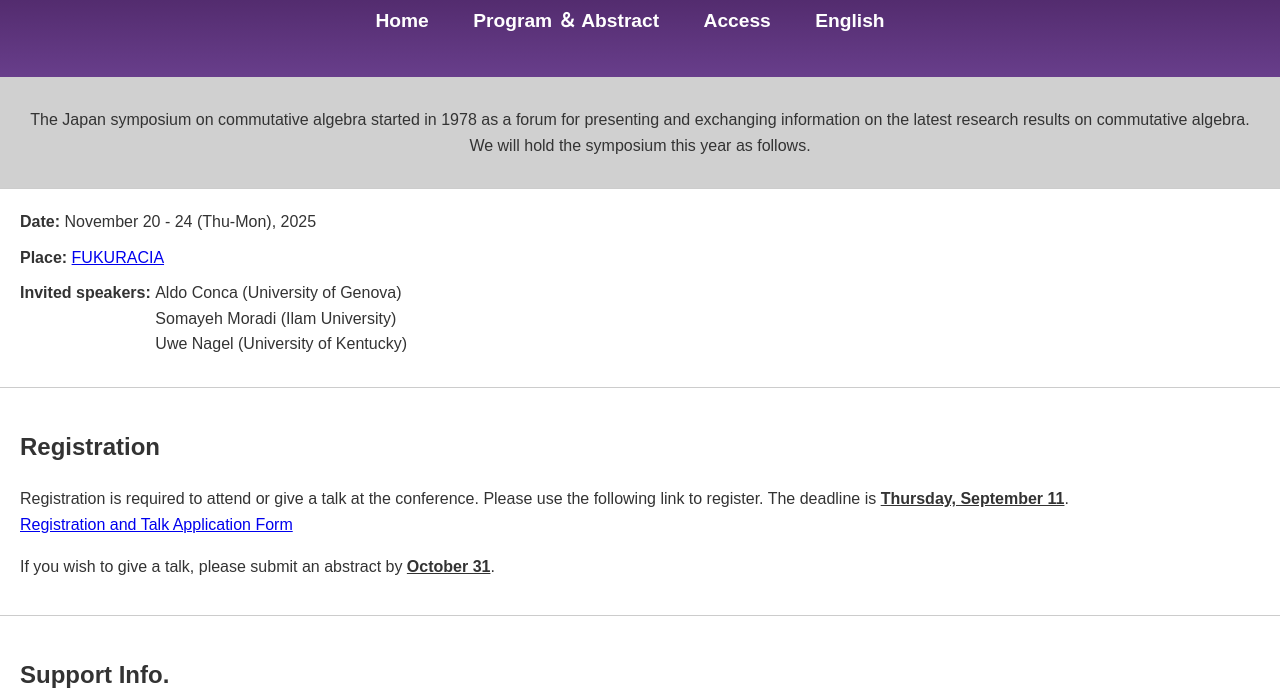
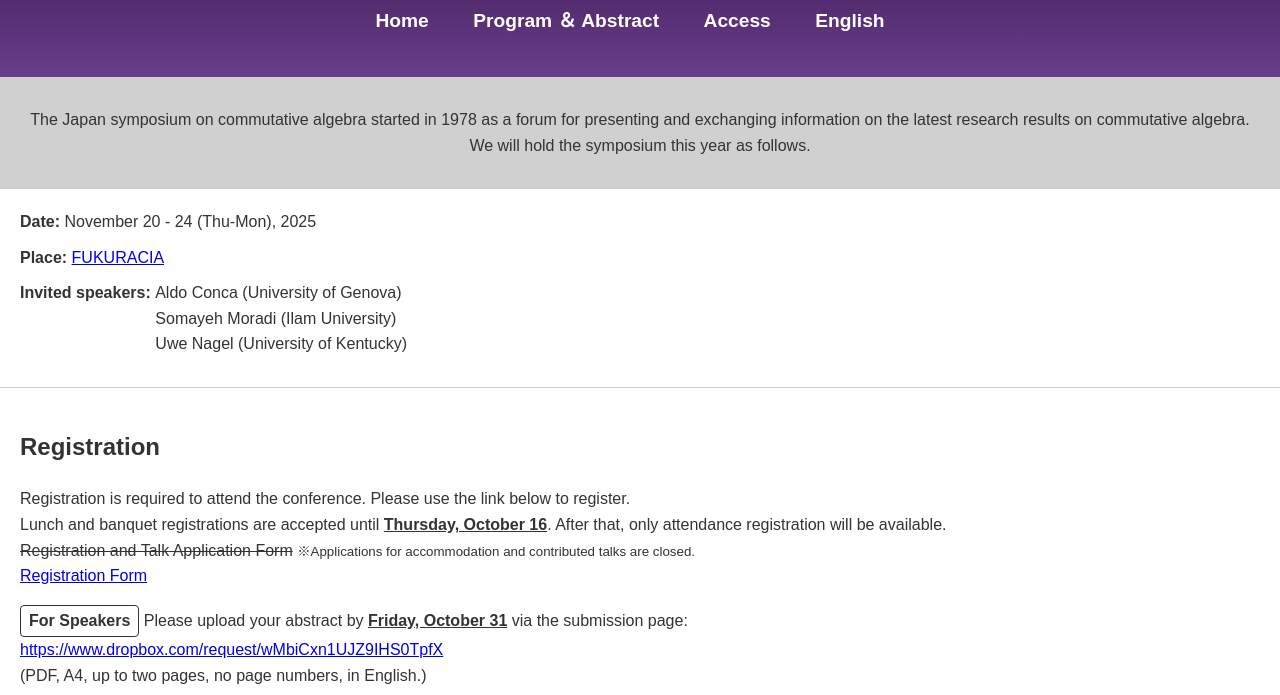
Before and after one commit to skumashiro/casymp46.github.io, a plain HTML site: page english.html in a window 1280 px wide. Shown: the part 105-800 px from the top of the page. Drawn offline with Linux system fonts and the light colour scheme.

Commit message:
Add files via upload

```diff
--- a/english.html
+++ b/english.html
@@ -44,19 +44,27 @@
 
     <!-- 参加申し込み -->
     <section class="application">
-        <h2>Registration</h2>
-            <!--
-        <p>
-        To be announced
-        </p>
-     -->
-     <p>Registration is required to attend or give a talk at the conference. Please use the following link to register. The deadline is <strong><u>Thursday, September 11</u></strong>.<br>
-        <a href="https://forms.gle/zYo2GCtLmJ4DN2VD7">Registration and Talk Application Form</a>
-        </p>
+  <h2>Registration</h2>
+  <p>
+    Registration is required to attend the conference. Please use the link below to register.<br>
+    Lunch and banquet registrations are accepted until <strong><u>Thursday, October 16</u></strong>. After that, only attendance registration will be available.<br>
+    <!-- The original deadline was <strong><u>Thursday, September 11</u></strong>. -->
+    <del>Registration and Talk Application Form</del> <small>※Applications for accommodation and contributed talks are closed.</small><br>
+    <a href="https://forms.gle/HhY39JUktTHgArwu6">Registration Form</a><br>
+  </p>
 
-        <p>
-            If you wish to give a talk, please submit an abstract by <strong><u>October 31</u></strong>.
-        </p>
+  <style>
+    .label-badge { display:inline-block; padding:0.15em 0.5em; border:1px solid #333; border-radius:4px; font-weight:700; }
+  </style>
+
+  <p>
+    <span class="label-badge">For Speakers</span>
+    Please upload your abstract by <strong><u>Friday, October 31</u></strong> via the submission page:<br>
+    <a href="https://www.dropbox.com/request/wMbiCxn1UJZ9IHS0TpfX">https://www.dropbox.com/request/wMbiCxn1UJZ9IHS0TpfX</a><br>
+    (PDF, A4, up to two pages, no page numbers, in English.)
+  </p>
+</section>
+
         <!--
         <p>Additional rooms for Thursday, September 19 and Tuesday, September 24 will be arranged upon request, though availability is limited. Please contact one of the organizers directly if needed.</p>
         -->
```
